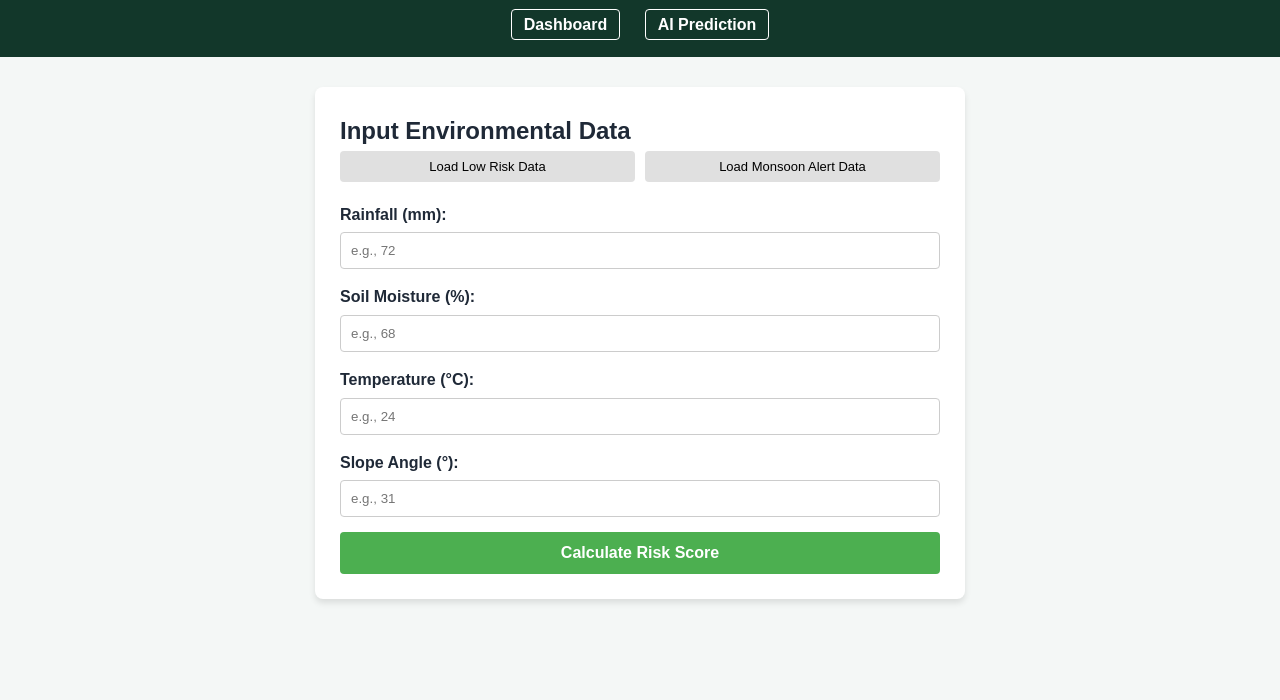
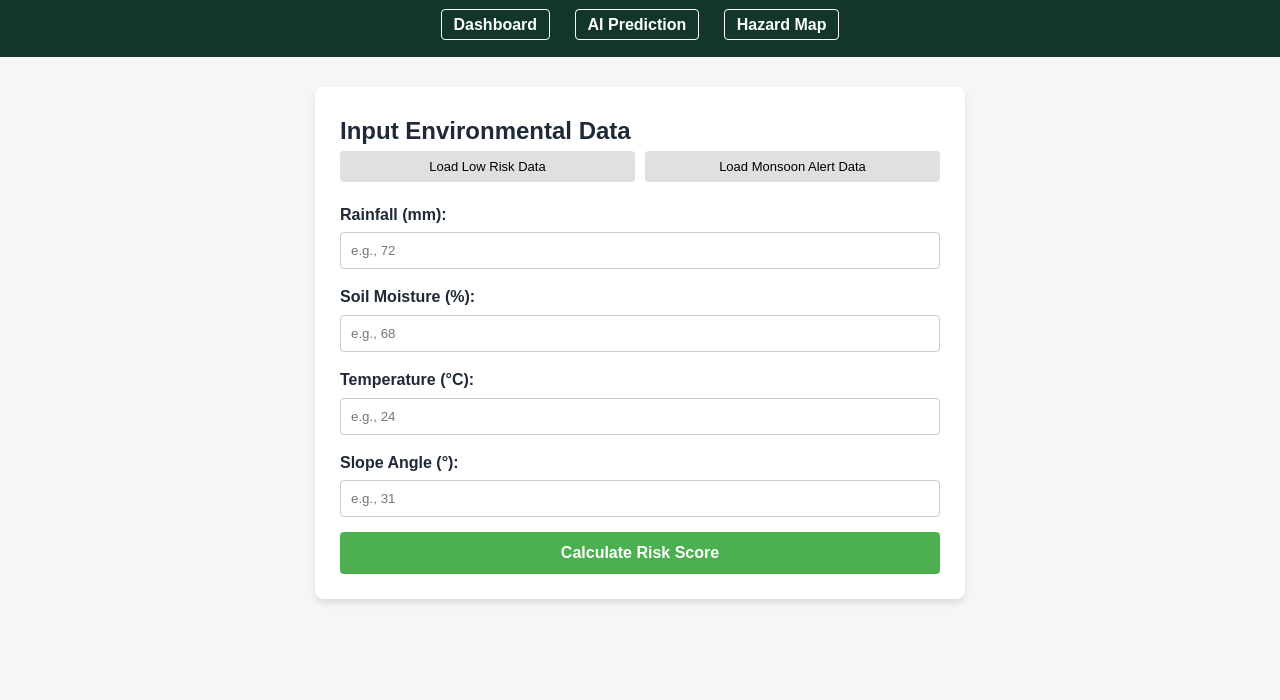
Before and after one commit to wscubemuskan/landslide-guardian, a plain HTML site: page prediction.html in a window 1280 px wide. Shown: the part 100-800 px from the top of the page. Drawn offline with Linux system fonts and the light colour scheme.

Commit message:
Update prediction.html

```diff
--- a/prediction.html
+++ b/prediction.html
@@ -40,6 +40,7 @@
         <nav>
             <a href="index.html">Dashboard</a>
             <a href="prediction.html">AI Prediction</a>
+            <a href="map.html">Hazard Map</a>
         </nav>
     </header>
 
```
